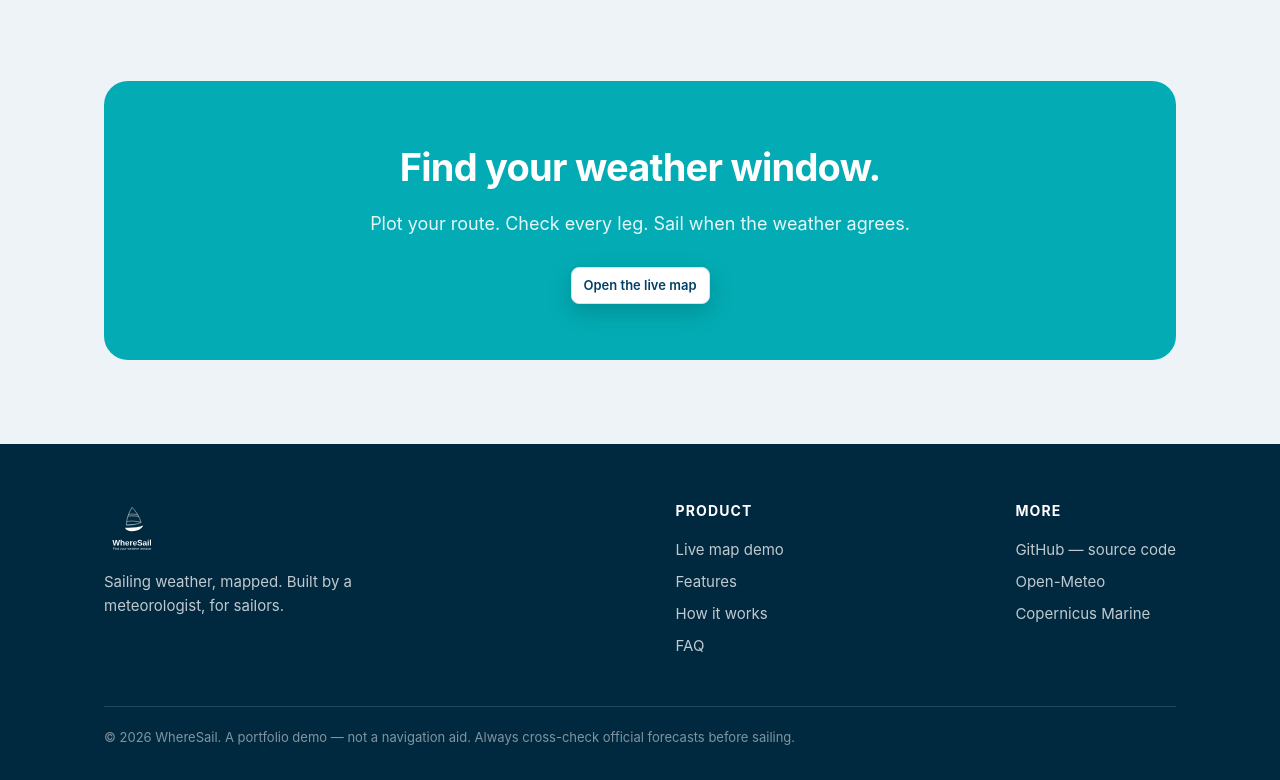
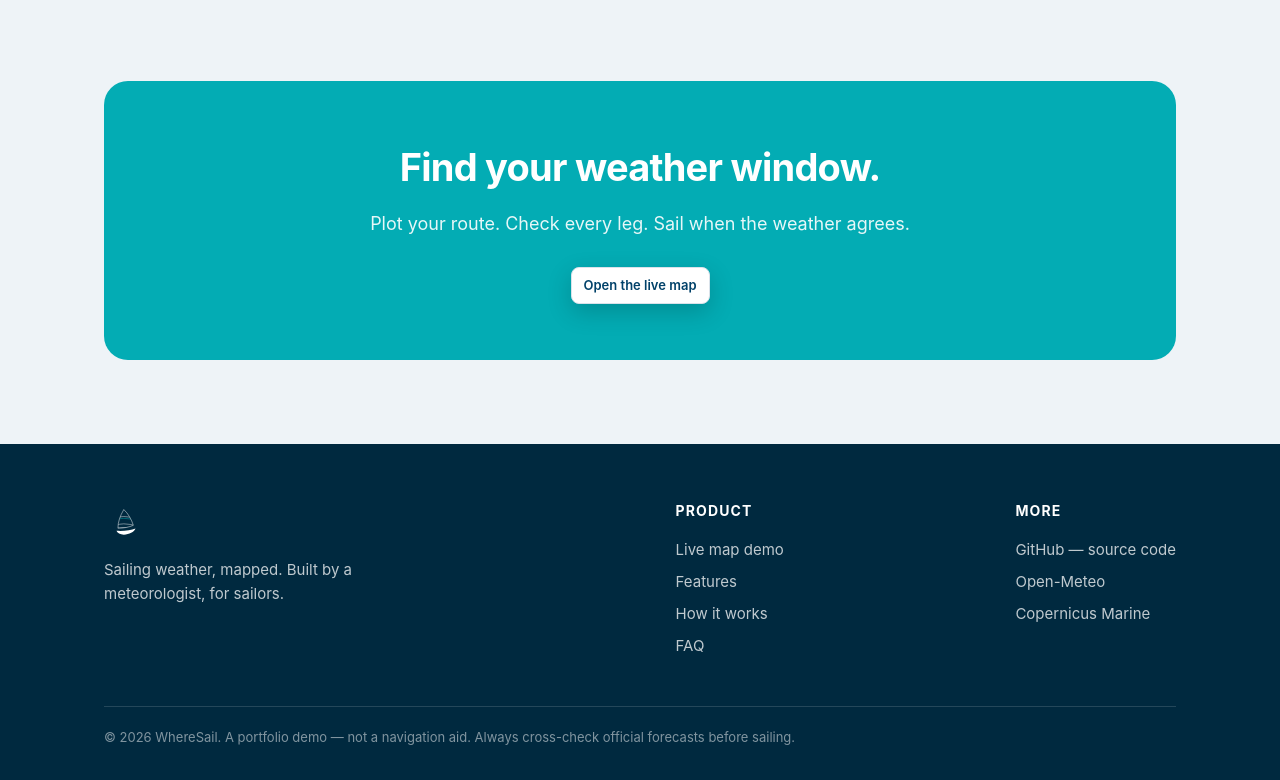
Before and after one commit to satrijo/wheresail, a website built with Vite: page landing/index.html in a window 1280 px wide. Shown: the part 3050-3830 px from the top of the page. Built offline with nearby package versions, Linux system fonts and the light colour scheme.

Commit message:
Landing: white mark in footer (stacked logo was unreadable at 44px)

```diff
--- a/landing/index.html
+++ b/landing/index.html
@@ -377,7 +377,7 @@
     <div class="wrap">
       <div class="foot-grid">
         <div class="foot-brand">
-          <img src="assets/logo-white.svg" alt="WhereSail" />
+          <img src="assets/logo-mark-white.svg" alt="WhereSail" style="height: 44px;" />
           <p>Sailing weather, mapped. Built by a meteorologist, for sailors.</p>
         </div>
         <div class="foot-links">
```
Also changed, not shown: landing/assets/logo-mark-white.svg (added).
